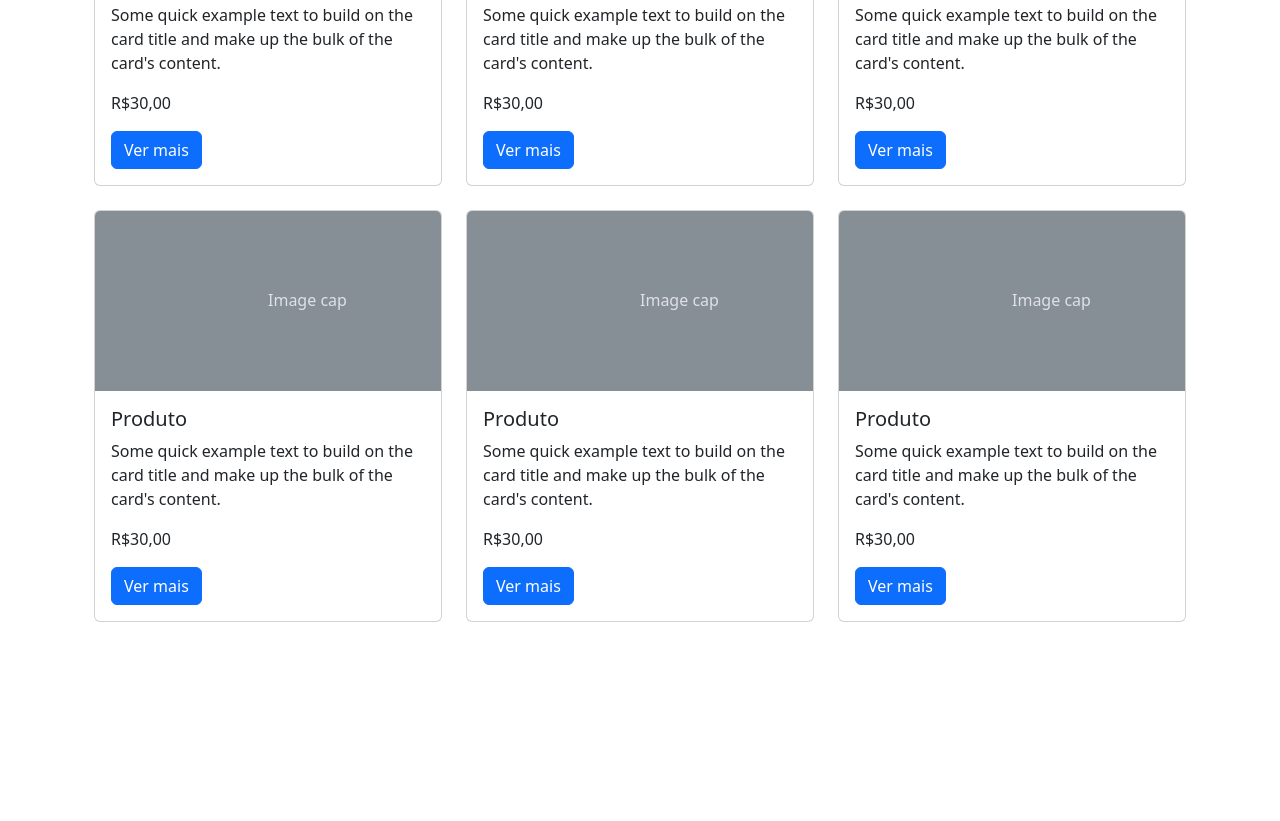
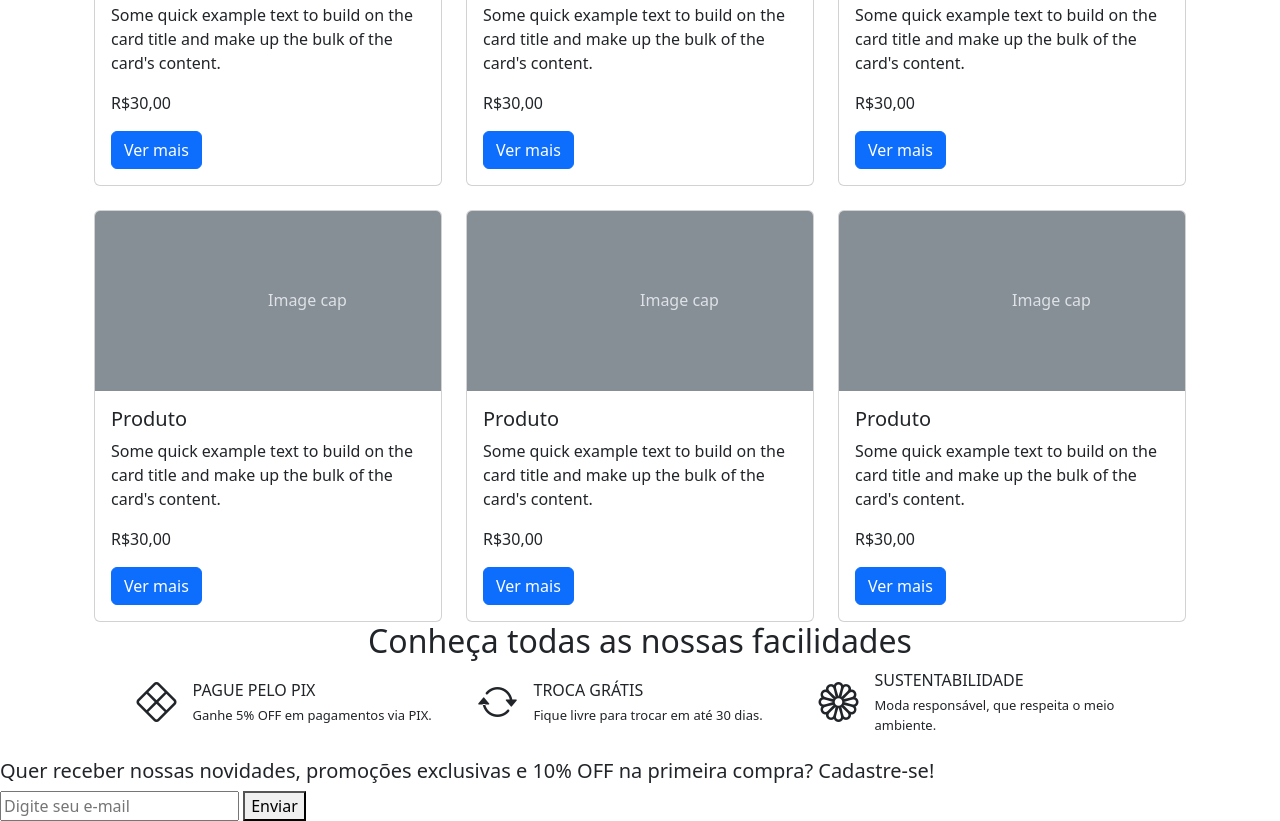
Before and after one commit to alexmengue/meteora, a plain HTML site: page index.html in a window 1280 px wide. Shown: the part 1277-2098 px from the top of the page. Before the commit the page ends 1899 px from the top, so only its background shows below. Drawn offline with nearby package versions, Linux system fonts and the light colour scheme.

Commit message:
new section added

```diff
--- /dev/null
+++ b/assets/css/style.css
@@ -0,0 +1,7 @@
+.small-text {
+    font-size: 13px;
+}
+
+.facilities-item {
+    width: 325px;
+}
--- a/index.html
+++ b/index.html
@@ -5,7 +5,9 @@
         <meta http-equiv="X-UA-Compatible" content="IE=edge">
         <meta name="viewport" content="width=device-width, initial-scale=1.0">
 
+        <link rel="stylesheet" href="assets/css/style.css">
         <link href="https://cdn.jsdelivr.net/npm/bootstrap@5.3.0-alpha3/dist/css/bootstrap.min.css" rel="stylesheet" integrity="sha384-KK94CHFLLe+nY2dmCWGMq91rCGa5gtU4mk92HdvYe+M/SXH301p5ILy+dN9+nJOZ" crossorigin="anonymous">
+        <link rel="stylesheet" href="https://cdn.jsdelivr.net/npm/bootstrap-icons@1.10.5/font/bootstrap-icons.css">
 
         <title>Meteora</title>
     </head>
@@ -219,6 +221,48 @@
             </div>
         </div>
 
+        <section class="pb-4">
+            <h2 class="text-center">Conheça todas as nossas facilidades</h2>
+
+            <div class="d-flex flex-column flex-lg-row align-items-center justify-content-center gap-3 px-3">
+                <div class="facilities-item d-flex align-items-center">
+                    <div><i class="bi bi-x-diamond fs-1"></i></div>
+
+                    <div>
+                        <div class="ms-3 mb-1">PAGUE PELO PIX</div>
+                        <div class="small-text ms-3">Ganhe 5% OFF em pagamentos via PIX.</div>
+                    </div>
+                </div>
+
+                <div class="facilities-item d-flex align-items-center">
+                    <div><i class="bi bi-arrow-repeat fs-1"></i></div>
+
+                    <div>
+                        <div class="ms-3 mb-1">TROCA GRÁTIS</div>
+                        <div class="small-text ms-3">Fique livre para trocar em até 30 dias.</div>
+                    </div>
+                </div>
+
+                <div class="facilities-item d-flex align-items-center">
+                    <div><i class="bi bi-flower1 fs-1"></i></div>
+
+                    <div>
+                        <div class="ms-3 mb-1">SUSTENTABILIDADE</div>
+                        <div class="small-text ms-3">Moda responsável, que respeita o meio ambiente.</div>
+                    </div>
+                </div>
+            </div>
+        </section>
+
+        <form>
+            <h5>Quer receber nossas novidades, promoções exclusivas e 10% OFF na primeira compra? Cadastre-se!</h5>
+
+            <div>
+                <input type="email" placeholder="Digite seu e-mail" aria-label="Digite seu e-mail" aria-describedby="button-addon2" />
+                <button type="button" id="button-addon2">Enviar</button>
+            </div>
+        </form>
+
         <script src="https://cdn.jsdelivr.net/npm/bootstrap@5.3.0-alpha3/dist/js/bootstrap.bundle.min.js" integrity="sha384-ENjdO4Dr2bkBIFxQpeoTz1HIcje39Wm4jDKdf19U8gI4ddQ3GYNS7NTKfAdVQSZe" crossorigin="anonymous"></script>
     </body>
 </html>
```
